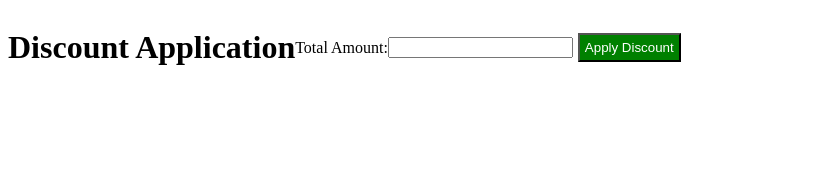
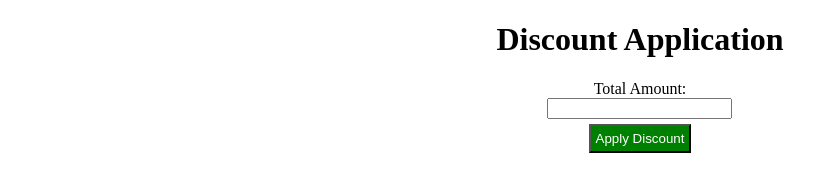
Before and after one commit to iamneo-production/eeacbaabacebb305588389bfeeadbeafeaaaaacone, a plain HTML site: page public/index.html in a window 1280 px wide. Shown: the whole page, without its empty margins (0-838 px from the left). Drawn offline with Linux system fonts and the light colour scheme.

Commit message:
Backup Commit

```diff
--- a/public/style.css
+++ b/public/style.css
@@ -9,11 +9,16 @@
 
 button{
     padding:5px;
-    margin:5px;
+    margin:5px 0px;
     background-color: green;
     color:white;
 }
+body{
+    display: flex;
+    justify-content: center;
+    align-items: center;
+    margin:0
+}
 .container{
-    display:flex;
-    align-items: center;
+    text-align: center;
 }
```
